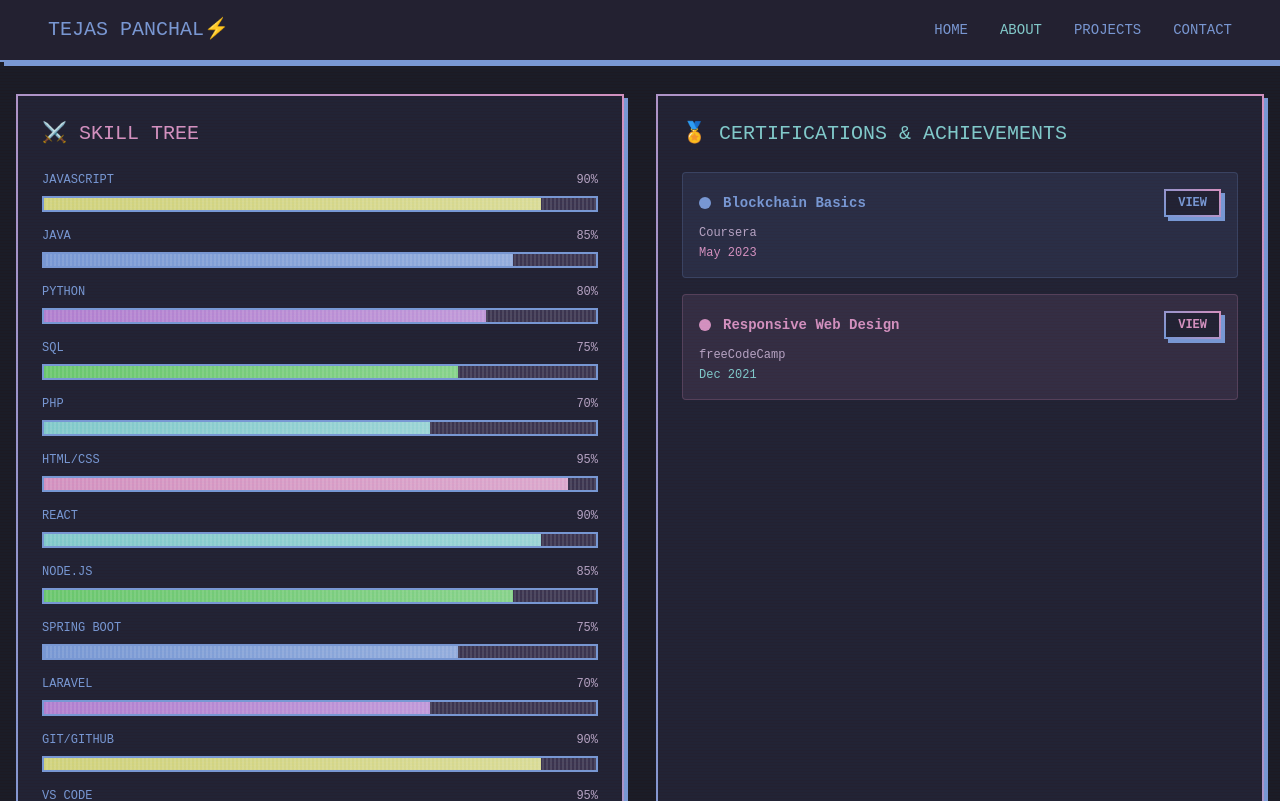
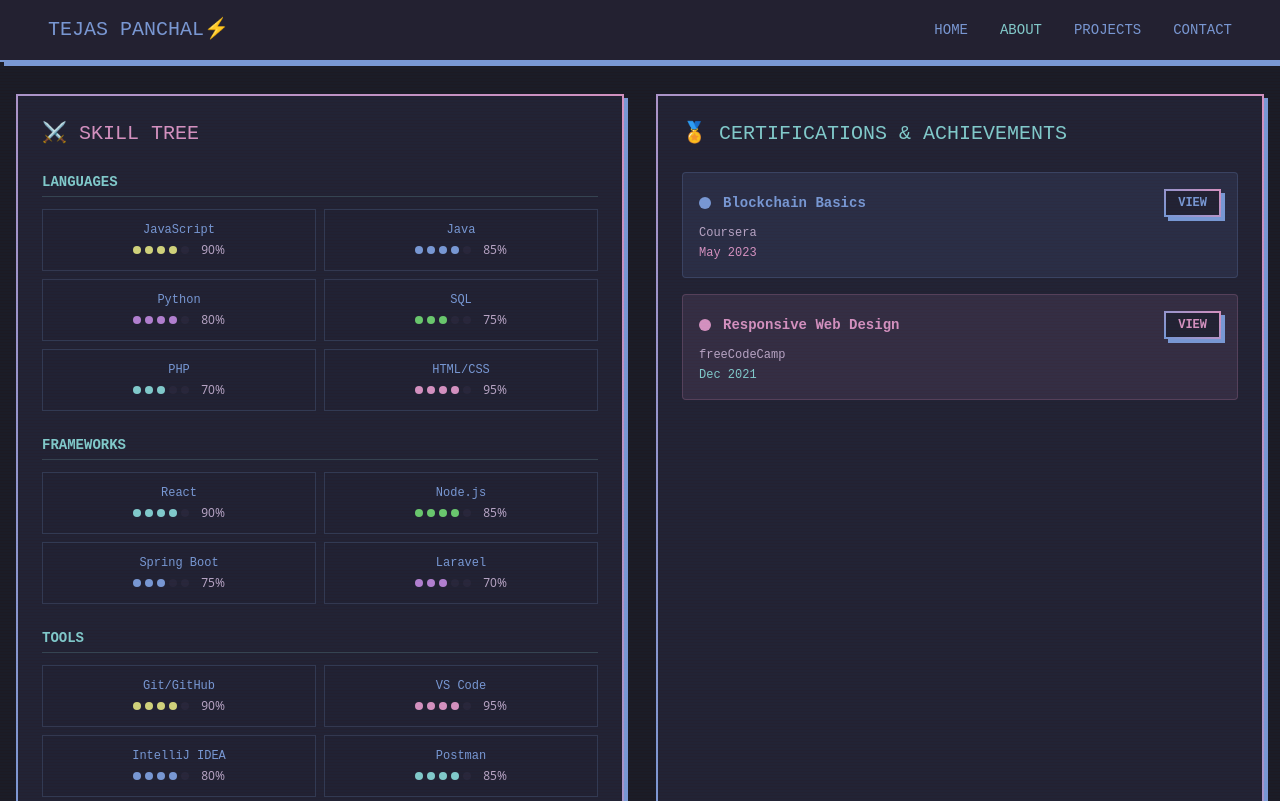
Before and after one commit to tejaspanchall/Pixelfolio, a React (Vite) app: page /about in a window 1280 px wide. Shown: the top 801 px of the page. Built offline with nearby package versions, Linux system fonts and the light colour scheme.

Commit message:
Refactor skill tree layout
Updated the skill tree layout to improve visual appeal and proper fit. The specific arrangement (with or without bars) is flexible.

```diff
--- a/src/pages/About.tsx
+++ b/src/pages/About.tsx
@@ -3,26 +3,29 @@ import PixelCard from "@/components/PixelCard";
 import PixelButton from "@/components/PixelButton";
 
 const About = () => {
-  const skills = [
-    // Languages
-    { name: "JAVASCRIPT", level: 90, color: "bg-gaming-yellow" },
-    { name: "JAVA", level: 85, color: "bg-primary" },
-    { name: "PYTHON", level: 80, color: "bg-gaming-purple" },
+  const skillCategories = {
+    "LANGUAGES": [
+      { name: "JavaScript", level: 90, color: "bg-gaming-yellow" },
+      { name: "Java", level: 85, color: "bg-primary" },
+      { name: "Python", level: 80, color: "bg-gaming-purple" },
       { name: "SQL", level: 75, color: "bg-gaming-green" },
       { name: "PHP", level: 70, color: "bg-accent" },
       { name: "HTML/CSS", level: 95, color: "bg-secondary" },
-    // Frameworks
-    { name: "REACT", level: 90, color: "bg-accent" },
-    { name: "NODE.JS", level: 85, color: "bg-gaming-green" },
-    { name: "SPRING BOOT", level: 75, color: "bg-primary" },
-    { name: "LARAVEL", level: 70, color: "bg-gaming-purple" },
-    // Developer Tools
-    { name: "GIT/GITHUB", level: 90, color: "bg-gaming-yellow" },
-    { name: "VS CODE", level: 95, color: "bg-secondary" },
-    { name: "INTELLIJ IDEA", level: 80, color: "bg-primary" },
-    { name: "POSTMAN", level: 85, color: "bg-accent" },
-    { name: "VERCEL", level: 75, color: "bg-gaming-green" },
-  ];
+    ],
+    "FRAMEWORKS": [
+      { name: "React", level: 90, color: "bg-accent" },
+      { name: "Node.js", level: 85, color: "bg-gaming-green" },
+      { name: "Spring Boot", level: 75, color: "bg-primary" },
+      { name: "Laravel", level: 70, color: "bg-gaming-purple" },
+    ],
+    "TOOLS": [
+      { name: "Git/GitHub", level: 90, color: "bg-gaming-yellow" },
+      { name: "VS Code", level: 95, color: "bg-secondary" },
+      { name: "IntelliJ IDEA", level: 80, color: "bg-primary" },
+      { name: "Postman", level: 85, color: "bg-accent" },
+      { name: "Vercel", level: 75, color: "bg-gaming-green" },
+    ],
+  };
 
   return (
     <div className="min-h-screen bg-background relative game-scanlines">
@@ -33,27 +36,40 @@ const About = () => {
           {/* Skill Tree */}
           <PixelCard>
             <h2 className="text-pixel text-xl text-secondary mb-6 neon-glow">⚔️ SKILL TREE</h2>
-            <div className="space-y-4">
-              {skills.map((skill, index) => (
-                <div key={skill.name} className="space-y-2">
-                  <div className="flex justify-between items-center">
-                    <span className="text-pixel text-xs text-primary">
+            <div className="space-y-6">
+              {Object.entries(skillCategories).map(([category, skills]) => (
+                <div key={category} className="space-y-3">
+                  <h3 className="text-pixel text-sm text-accent font-bold border-b border-accent/20 pb-1">
+                    {category}
+                  </h3>
+                  <div className="grid grid-cols-2 gap-2">
+                    {skills.map((skill) => (
+                      <div
+                        key={skill.name}
+                        className="bg-card/50 border border-primary/20 rounded-lg p-3 text-center hover:bg-card/70 transition-all"
+                      >
+                        <div className="text-pixel text-xs text-primary font-medium mb-1">
                           {skill.name}
-                    </span>
-                    <span className="text-pixel text-xs text-muted-foreground">
+                        </div>
+                        <div className="flex items-center justify-center gap-1">
+                          <div className="flex gap-1">
+                            {[...Array(5)].map((_, i) => (
+                              <div
+                                key={i}
+                                className={`w-2 h-2 rounded-full transition-all duration-300 ${
+                                  i < Math.floor(skill.level / 20)
+                                    ? skill.color.replace('bg-', 'bg-')
+                                    : 'bg-muted/30'
+                                }`}
+                              />
+                            ))}
+                          </div>
+                          <span className="text-xs text-muted-foreground ml-2">
                             {skill.level}%
                           </span>
                         </div>
-                  <div className="health-bar">
-                    <div
-                      className={`h-full ${skill.color} transition-all duration-1000 ease-out relative`}
-                      style={{
-                        width: `${skill.level}%`,
-                        animationDelay: `${index * 200}ms`
-                      }}
-                    >
-                      <div className="absolute inset-0 bg-gradient-to-r from-transparent to-white/20"></div>
                       </div>
+                    ))}
                   </div>
                 </div>
               ))}
```
Lines whose indentation alone changed are shown as unchanged.
